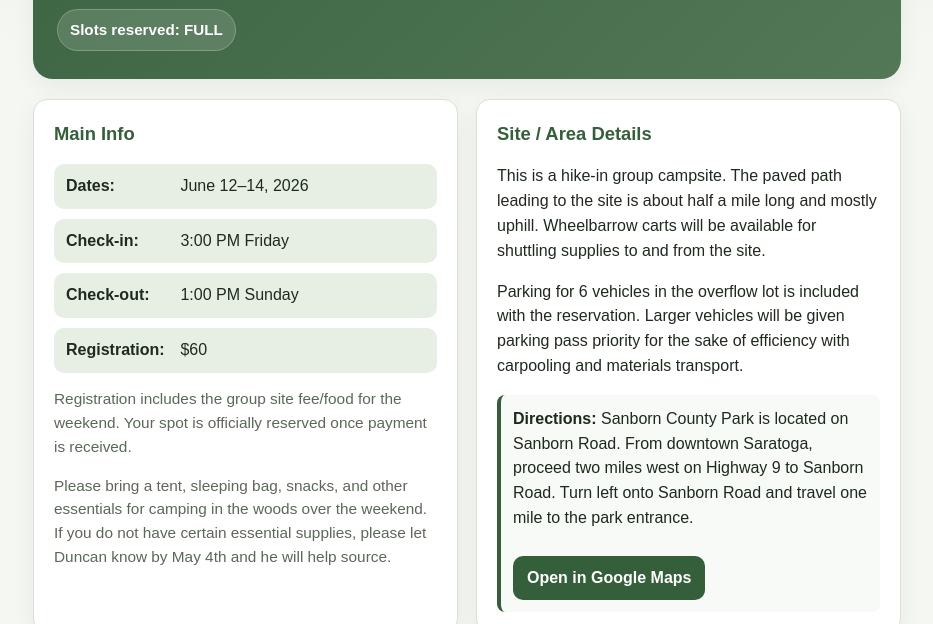
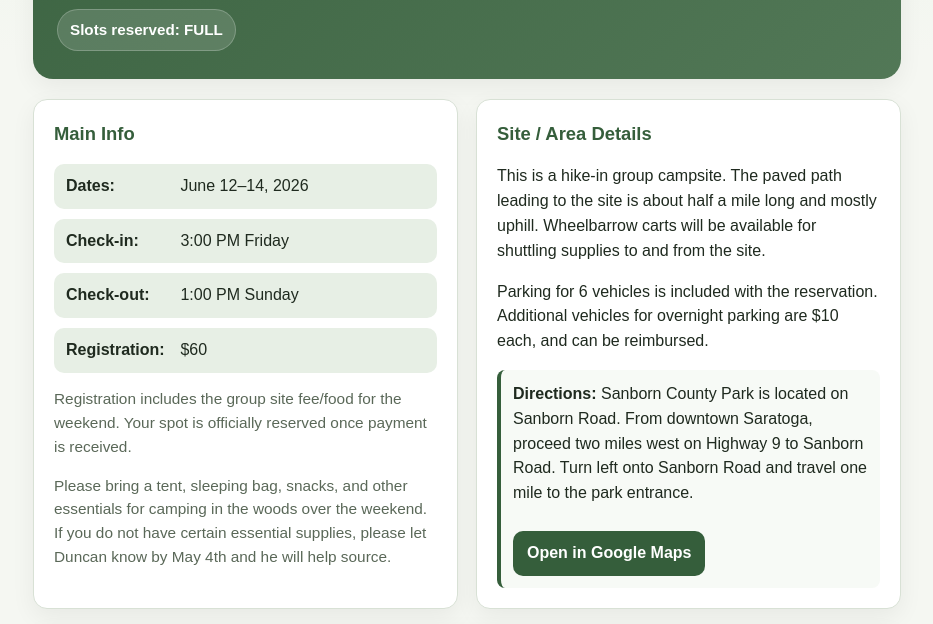
Before and after one commit to duncaninnature/WHAcampout2026, a plain HTML site: page index.html in a window 1280 px wide. Shown: the part 168-792 px from the top of the page, without its empty margins (173-1106 px from the left). Drawn offline with Linux system fonts and the light colour scheme.

Commit message:
Update index.html

```diff
--- a/index.html
+++ b/index.html
@@ -223,9 +223,7 @@
           shuttling supplies to and from the site.
         </p>
         <p>
-          Parking for 6 vehicles in the overflow lot is included with the reservation.
-          Larger vehicles will be given parking pass priority for the sake of efficiency
-          with carpooling and materials transport.
+          Parking for 6 vehicles is included with the reservation. Additional vehicles for overnight parking are $10 each, and can be reimbursed.
         </p>
         <div class="directions">
           <strong>Directions:</strong> Sanborn County Park is located on Sanborn Road.
```
